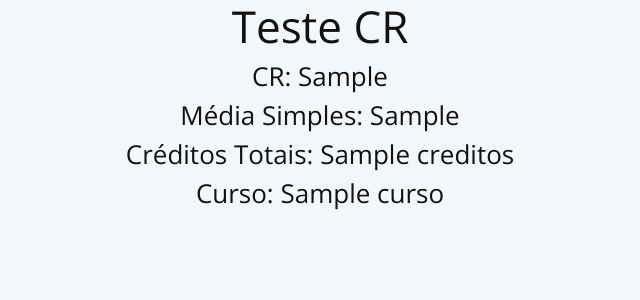
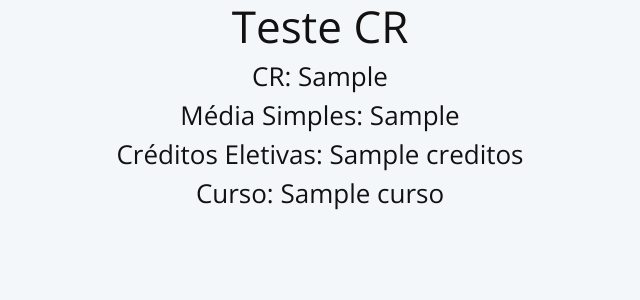
Before and after one commit to BugaM/CR_ITA, a Django app: template core/templates/cr/test.html in a window 1280 px wide. Shown: the top 300 px of the page, without its empty margins (320-960 px from the left). Run offline with Django 3.2, Linux system fonts and the light colour scheme; the template is opened without the code that fills it: most values are stand-ins (such as "Sample title", 1, 10 or a date in 2020); some libraries are stand-ins or nearby versions.

Commit message:
fixing bugs

```diff
--- a/core/templates/cr/test.html
+++ b/core/templates/cr/test.html
@@ -35,6 +35,6 @@
       <h2 style="text-align:center"> Teste CR</h2>
       <h3 style="text-align:center">CR: {{cr}}</h3>
       <h3 style="text-align:center">Média Simples: {{media_simples}}</h3>
-      <h3 style="text-align:center">Créditos Totais: {{creditos}}</h3>
+      <h3 style="text-align:center">Créditos Eletivas: {{creditos}}</h3>
       <h3 style="text-align:center">Curso: {{curso}}</h3>
 </body>
--- a/core/urls.py
+++ b/core/urls.py
@@ -2,5 +2,6 @@ from django.urls import path
 from . import views
 
 urlpatterns = [
-    path('', views.randomData, name='randomData')
+    path('', views.randomData, name='randomData'),
+    path('test', views.get_cr, name='cr')
 ]
--- a/core/views.py
+++ b/core/views.py
@@ -42,5 +42,5 @@ def get_cr(request):
             else:
                   not_identified.append(sigla)
       cr = sum_creditos/total_creditos
-      return render(request, 'basic/test.html', {'cr' : cr, 'media_simples': media_simples,
-                                                 'curso' : prof, 'total_eletivas' : total_eletivas})
+      return render(request, 'cr/test.html', {'cr' : cr, 'media_simples': media_simples,
+                                                 'curso' : prof, 'creditos' : total_eletivas})
```
